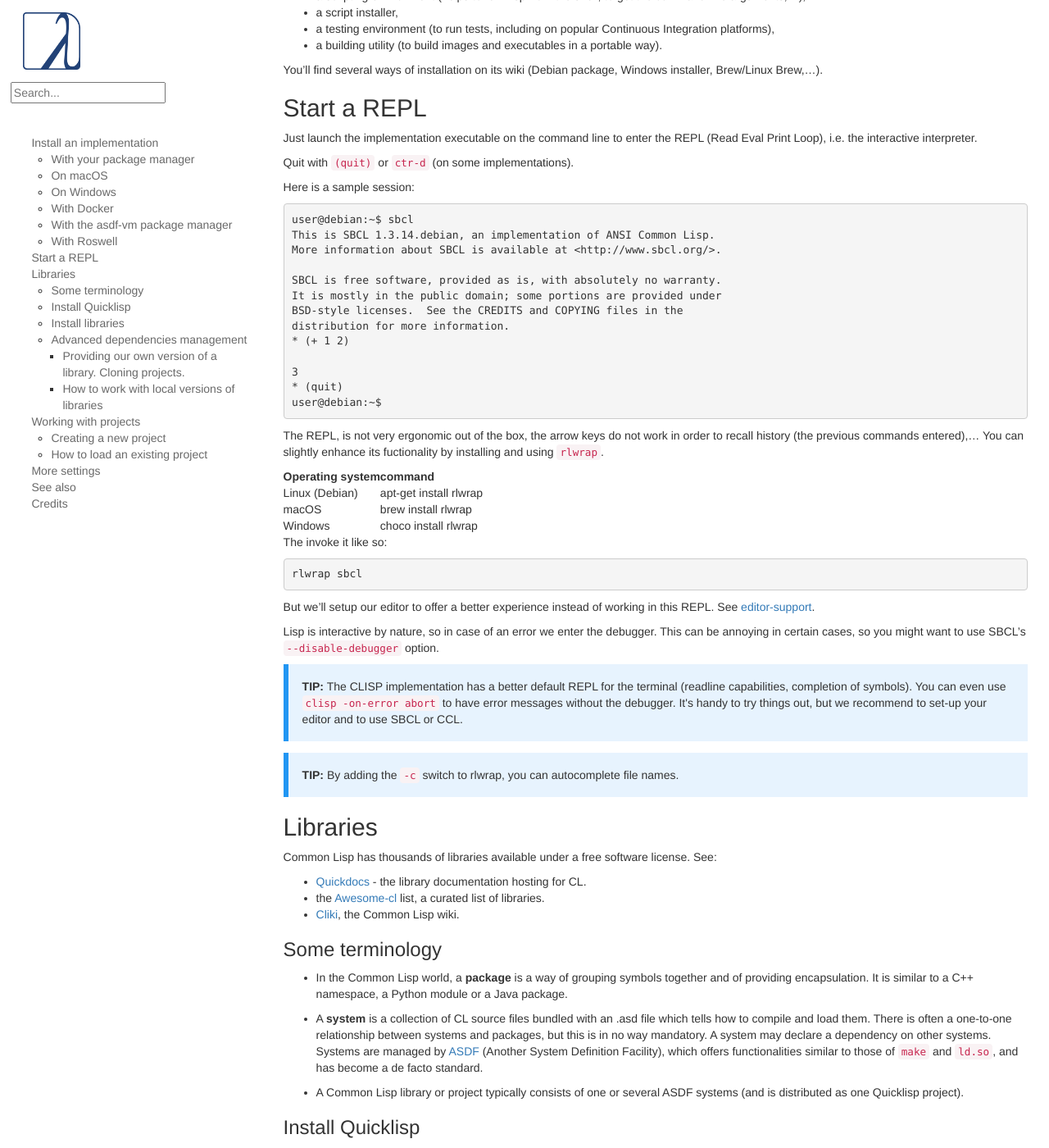
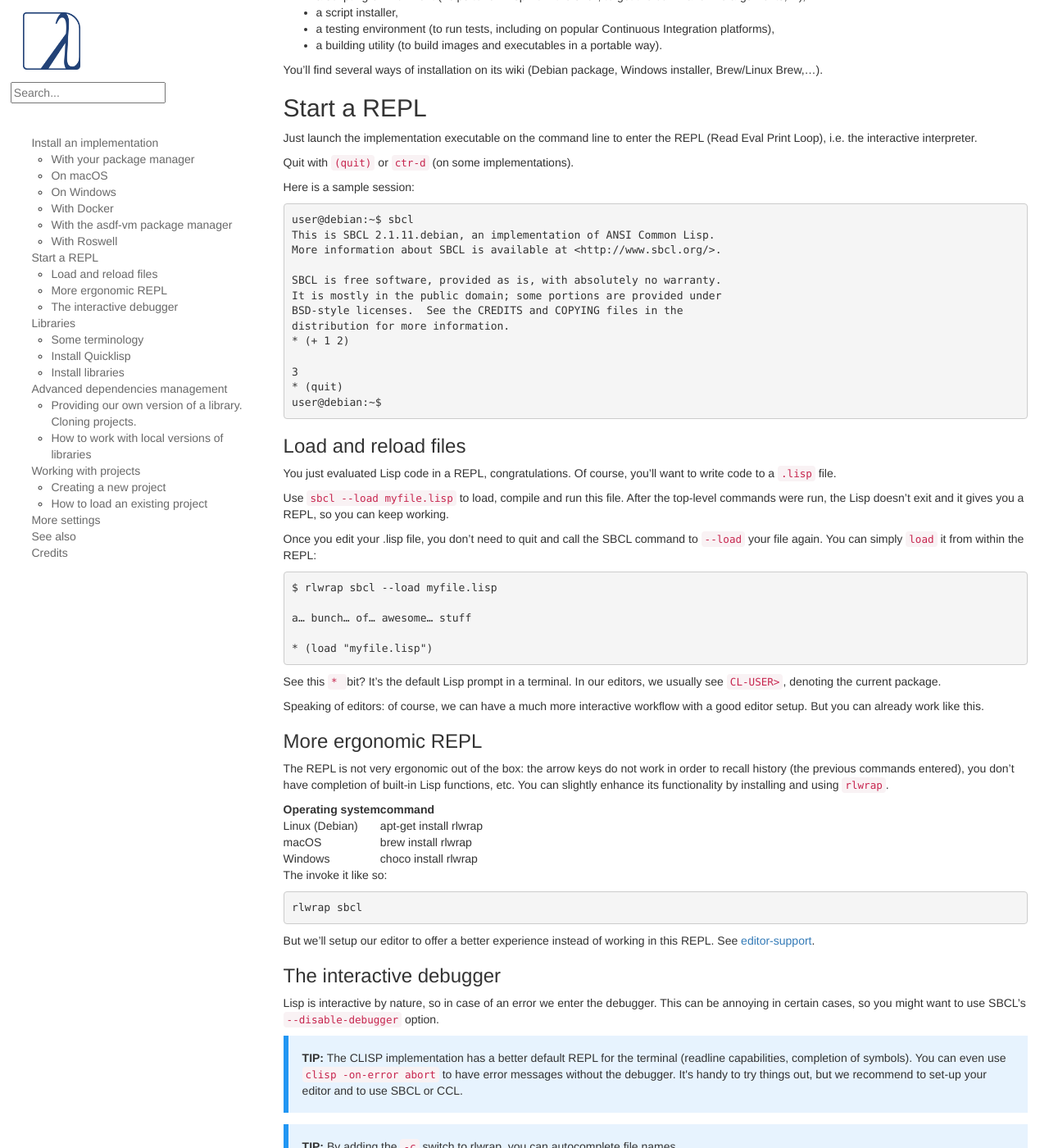
Before and after one commit to LispCookbook/cl-cookbook, a Jekyll site: the page built from getting-started.md, in a window 1280 px wide and 1400 px high, scrolled down 1825 px. Shown: the whole window at 82% size. Built offline with Jekyll 4.4.1, drawn with Linux system fonts in a browser that asks for light colours.

Commit message:
getting-started: --load and re-load a lisp file

````diff
--- a/getting-started.md
+++ b/getting-started.md
@@ -126,7 +126,7 @@ Here is a sample session:
 
 ```
 user@debian:~$ sbcl
-This is SBCL 1.3.14.debian, an implementation of ANSI Common Lisp.
+This is SBCL 2.1.11.debian, an implementation of ANSI Common Lisp.
 More information about SBCL is available at <http://www.sbcl.org/>.
 
 SBCL is free software, provided as is, with absolutely no warranty.
@@ -140,9 +140,35 @@ distribution for more information.
 user@debian:~$
 ```
 
-The REPL, is not very ergonomic out of the box, the arrow keys do not
-work in order to recall history (the previous commands entered),… You
-can slightly enhance its fuctionality by installing and using
+
+### Load and reload files
+
+You just evaluated Lisp code in a REPL, congratulations. Of course, you'll want to write code to a `.lisp` file.
+
+Use `sbcl --load myfile.lisp` to load, compile and run this
+file. After the top-level commands were run, the Lisp doesn't exit and
+it gives you a REPL, so you can keep working.
+
+Once you edit your .lisp file, you don't need to quit and call the SBCL command to `--load` your file again. You can simply `load` it from within the REPL:
+
+```
+$ rlwrap sbcl --load myfile.lisp
+
+a… bunch… of… awesome… stuff
+
+* (load "myfile.lisp")
+```
+
+See this `* ` bit? It's the default Lisp prompt in a terminal. In our editors, we usually see `CL-USER>`, denoting the current package.
+
+Speaking of editors: of course, we can have a much more interactive
+workflow with a good editor setup. But you can already work like this.
+
+### More ergonomic REPL
+
+The REPL is not very ergonomic out of the box: the arrow keys do not
+work in order to recall history (the previous commands entered), you don't have completion of built-in Lisp functions, etc. You
+can slightly enhance its functionality by installing and using
 `rlwrap`.
 
 | **Operating system** | **command**            |
@@ -157,6 +183,8 @@ The invoke it like so:
 
 But we'll setup our editor to offer a better experience instead of
 working in this REPL. See [editor-support](editor-support.html).
+
+### The interactive debugger
 
 Lisp is interactive by nature, so in case of an error we enter the
 debugger. This can be annoying in certain cases, so you might want to
@@ -331,7 +359,7 @@ Here we pretend we don't have Quicklisp installed and we use `require` to load a
 See Quicklisp's documentation for more commands. For instance, see how to upgrade or rollback your Quicklisp's distribution.
 
 
-### Advanced dependencies management
+## Advanced dependencies management
 
 You can drop Common Lisp projects into any of these folders:
 
@@ -353,7 +381,7 @@ and
 asdf:*central-registry*
 ~~~
 
-#### Providing our own version of a library. Cloning projects.
+### Providing our own version of a library. Cloning projects.
 
 Given the property above, we can clone any library into the
 `~/quicklisp/local-projects/` directory and it will be found by ASDF (and Quicklisp) and
@@ -374,7 +402,7 @@ fetch the system from the Internet if it is not already installed.
 
 Note that symlinks in local-projects to another location of your liking work too.
 
-#### How to work with local versions of libraries
+### How to work with local versions of libraries
 
 If we need libraries to be installed locally, for only one project, or
 in order to easily ship a list of dependencies with an application, we
````
